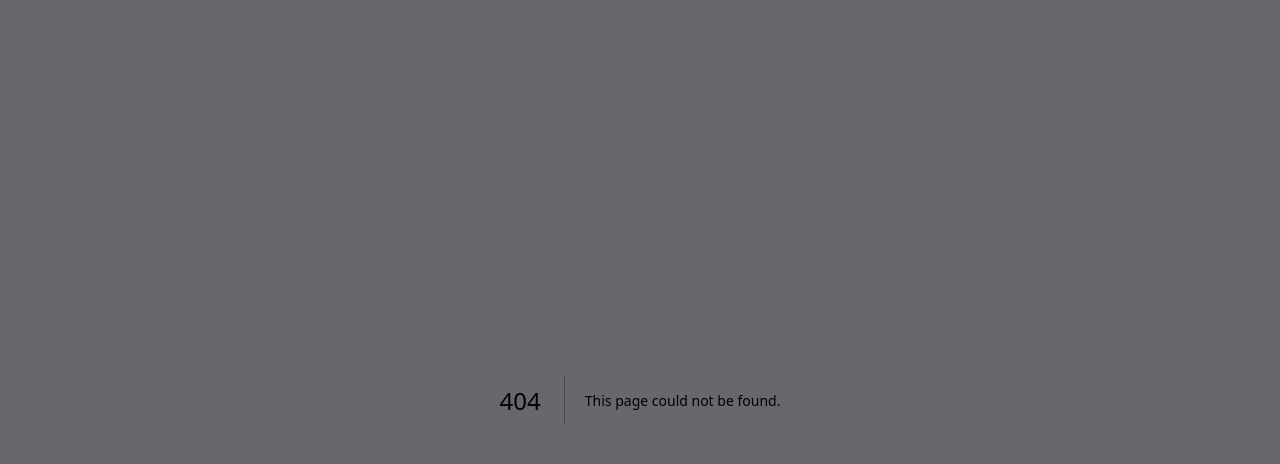
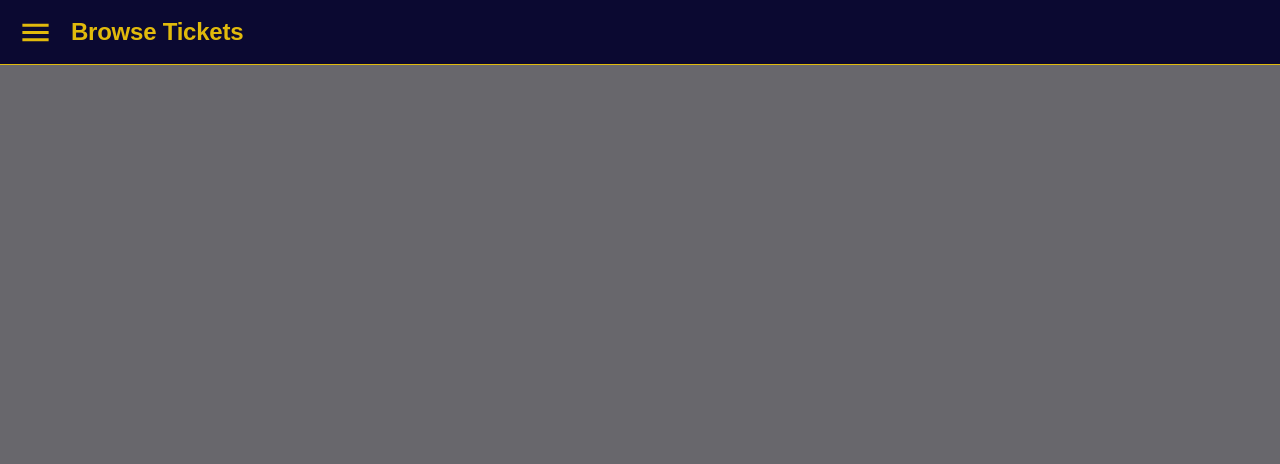
Before and after one commit to dylanp1212/gradTicketConnector, a Next.js app in the folder App/: page /tickets in a window 1280 px wide. Before the commit this address had no page. Shown: the top 464 px of the page. Built offline with nearby package versions, Linux system fonts and the light colour scheme.

Commit message:
make drawer

```diff
--- /dev/null
+++ b/App/src/app/tickets/page.tsx
@@ -0,0 +1,14 @@
+import Box from '@mui/material/Box';
+// import Typography from '@mui/material/Typography';
+import Appbar from '../../components/appbar'
+
+export default function Home() {
+  return (
+    <>
+      <Appbar title='Browse Tickets' />
+      <Box sx={{p: '20px'}}>
+
+      </Box>
+    </>
+  )
+}
--- a/App/src/components/appbar.tsx
+++ b/App/src/components/appbar.tsx
@@ -3,20 +3,20 @@ import AppBar from '@mui/material/AppBar';
 import Box from '@mui/material/Box';
 import Toolbar from '@mui/material/Toolbar';
 import Typography from '@mui/material/Typography';
-// import DrawerButton from './DrawerButton';
+import DrawerButton from './drawerButton';
 // import ShoppingCartButton from './ShoppingCartButton';
 
 
 export default function Appbar({title}: {title: string}) {
   return (
-    <Box sx={{ flexGrow: 1 }}>
-      <AppBar position="fixed" color="transparent" sx={{ bgcolor: '#0b0931',
-        boxShadow: 'none', borderBottom: '1px solid #e1ba0c' }}>
-        <Toolbar>
-          {/* <DrawerButton /> */}
-          <Typography variant="h5" component="div" sx={{ flexGrow: 1,
+    <Box sx={{flexGrow: 1}}>
+      <AppBar position="fixed" color="transparent" sx={{bgcolor: '#0b0931',
+        boxShadow: 'none', borderBottom: '1px solid #e1ba0c', zIndex: 2000}}>
+        <Toolbar disableGutters>
+          <DrawerButton />
+          <Typography variant="h5" component="div" sx={{flexGrow: 1,
             fontFamily: '"Lexend", sans-serif', fontWeight: 600,
-            letterSpacing: '-0.01em', color: '#e1ba0c' }}>
+            letterSpacing: '-0.01em', color: '#e1ba0c'}}>
             {title}
           </Typography>
           {/* <ShoppingCartButton /> */}
--- /dev/null
+++ b/App/src/components/drawerButton.tsx
@@ -0,0 +1,25 @@
+'use client'
+
+import { useState } from 'react'
+import Drawer from '@mui/material/Drawer'
+import Box from '@mui/material/Box';
+import IconButton from '@mui/material/IconButton'
+import MenuIcon from '@mui/icons-material/Menu'
+import DrawerList from './drawerList'
+
+export default function DrawerButton() {
+  const [open, setOpen] = useState(false)
+  return (
+    <Box sx={{px: '10px'}}>
+      <IconButton onClick={() => setOpen(!open)} sx={{color: '#e1ba0c'}}
+        aria-label={open ? 'close menu' : 'open menu'}>
+        <MenuIcon fontSize='large'/>
+      </IconButton>
+      <Drawer open={open} onClose={() => setOpen(false)}
+        slotProps={{paper: {sx: {bgcolor: '#0b0931', width: 250, zIndex: 1999}},
+        backdrop: {sx: {zIndex: 1998}}}}>
+        <DrawerList />
+      </Drawer>
+    </Box>
+  )
+}
--- /dev/null
+++ b/App/src/components/drawerList.tsx
@@ -0,0 +1,20 @@
+'use client'
+
+import Box from '@mui/material/Box';
+import {useRouter} from 'next/navigation';
+import Toolbar from '@mui/material/Toolbar';
+import DrawerListItem from './drawerListItem';
+
+
+export default function DrawerList() {
+  const router = useRouter();
+  const pages = ['Home', 'Browse Tickets', 'My Tickets', 'Saved Tickets']
+  return (
+    <Box sx={{width: 250}}>
+      <Toolbar />
+      {pages.map((p, i) => (
+        <DrawerListItem key={i} title={p} />
+      ))}
+    </Box>
+  );
+}
--- /dev/null
+++ b/App/src/components/drawerListItem.tsx
@@ -0,0 +1,39 @@
+'use client'
+
+import Box from '@mui/material/Box';
+import Typography from '@mui/material/Typography';
+import HomeFilledIcon from '@mui/icons-material/HomeFilled';
+import ConfirmationNumberIcon from '@mui/icons-material/ConfirmationNumber';
+import LocalActivityIcon from '@mui/icons-material/LocalActivity';
+import BookmarkIcon from '@mui/icons-material/Bookmark';
+import {useRouter} from 'next/navigation';
+
+export default function DrawerListItem({title}: {title: string}) {
+  const router = useRouter()
+  const iconsx = {color: '#e1ba0c', pr: '10px'}
+  let icon = <></>
+  let link = ''
+  if (title == 'Home') {
+    icon = <HomeFilledIcon sx={iconsx}/>
+    link = '/'
+  } else if (title == 'Browse Tickets') {
+    icon = <ConfirmationNumberIcon sx={iconsx}/>
+    link = '/tickets'
+  } else if (title == 'My Tickets') {
+    icon = <LocalActivityIcon sx={iconsx}/>
+    link = '/my-tickets'
+  } else if (title == 'Saved Tickets') {
+    icon = <BookmarkIcon sx={iconsx}/>
+    link = '/saved'
+  }
+  return (
+    <Box sx={{display: 'flex', alignItems: 'center',
+      borderBottom: '1px solid #68676c', p: '10px', cursor: 'pointer'}}
+      onClick={() => {router.push(link)}}>
+      {icon}
+      <Typography variant='h6' sx={{color: '#e1ba0c'}}>
+        {title}
+      </Typography>
+    </Box>
+  )
+}
```
